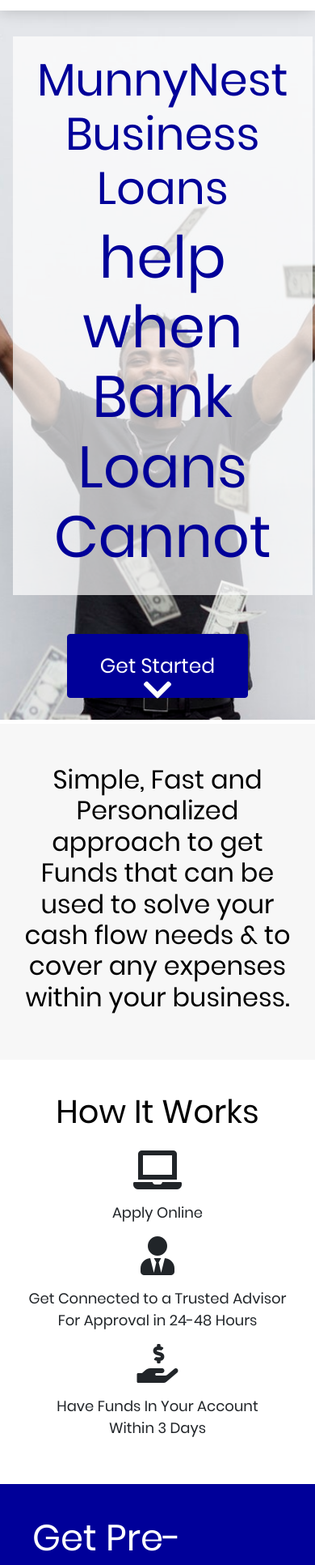
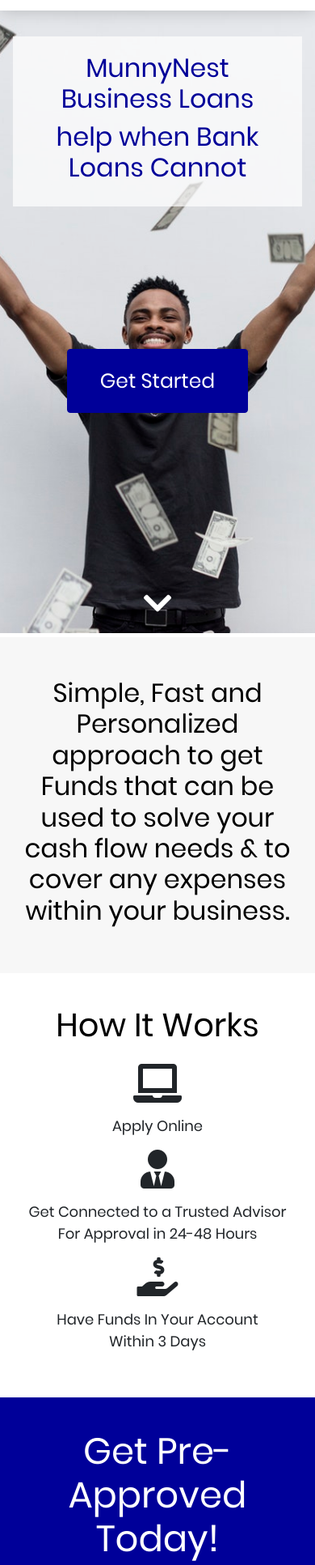
Before and after one commit to komnoor421/munnynet-site, a React app in the folder client/: page / in a window 390 px wide. Shown: the part 57-1990 px from the top of the page at 81% size. Built offline with nearby package versions, Linux system fonts and the light colour scheme.

Commit message:
some responsive work

```diff
--- a/client/src/components/Home/style.scss
+++ b/client/src/components/Home/style.scss
@@ -12,12 +12,24 @@
       background: rgba(255,255,255,0.7);
       padding: 20px 30px;
       h1 {
-        color: #000099
+        color: #000099;
+        @media (max-width: 992px) {
+          font-size: 3rem;
+        }
+        @media (max-width: 768px) {
+          font-size: 2rem;
+        }
       }
     }
     .mainButton {
       text-align: center;
       margin-top: 3rem;
+      @media (max-width: 992px) {
+        margin-top: 11rem;
+      }
+      @media (max-width: 345px) {
+        margin-top: 2rem;
+      }
       .cta {
         padding: 20px 40px;
         font-size: 25px;
--- a/client/src/components/Products/style.scss
+++ b/client/src/components/Products/style.scss
@@ -11,6 +11,9 @@
         color: #000099
       }
     }
+  }
+  .qualify2 {
+    text-align: center;
   }
   .qualify3 {
     h2 {
--- a/client/src/components/Qualifications/style.scss
+++ b/client/src/components/Qualifications/style.scss
@@ -12,10 +12,23 @@
       }
     }
   }
+  .qualify2 {
+    @media (max-width: 768px) {
+      text-align: center;
+    }
+  }
   .qualify3 {
+    .noInfo {
+      @media (max-width: 768px) {
+        text-align: center;
+      }
+    }
     .listQual {
       margin-top: 40px;
       ol {
+        @media (max-width: 768px) {
+          margin-left: 45px;
+        }
         li {
           font-size: 25px;
         }
--- a/client/src/index.js
+++ b/client/src/index.js
@@ -3,7 +3,7 @@
 import { App } from './components/App';
 
 import './resources/reset.css';
-import 'bootstrap/dist/css/bootstrap.css';
+import 'bootstrap/dist/css/bootstrap.min.css';
 import './resources/styles.scss';
 
 const app = document.getElementById('app');
--- a/client/src/resources/styles.scss
+++ b/client/src/resources/styles.scss
@@ -65,6 +65,7 @@
   min-height: 350px;
   background-color: #000099;
   h2 {
+    text-align: center;
     font-size: 45px;
     color: white;
     margin-bottom: 3rem;
```
